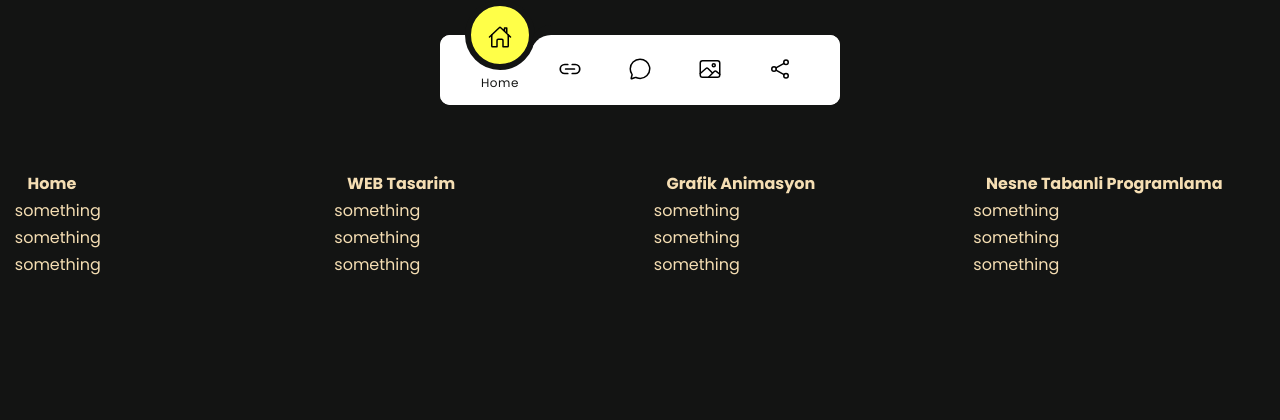
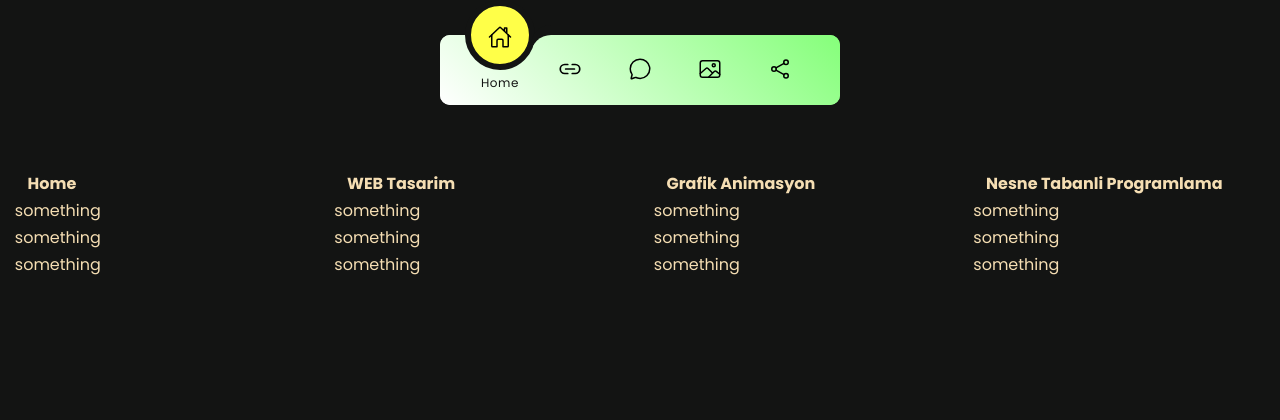
Before and after one commit to r0darz/webDevelopment4School, a PHP site: page / in a window 1280 px wide. Shown: the top 420 px of the page. Run offline with PHP 8.4, Linux system fonts and the light colour scheme; some libraries are stand-ins or nearby versions.

Commit message:
Update Navigation.css

```diff
--- a/styles/Navigation.css
+++ b/styles/Navigation.css
@@ -49,7 +49,7 @@ td{
   position: relative;
   width: 400px;
   height: 70px;
-  background: #fff;
+  background: linear-gradient(45deg, rgb(255, 255, 255), rgb(133, 255, 122));
   display: flex;
   justify-content: center;
   align-items: center;
```
